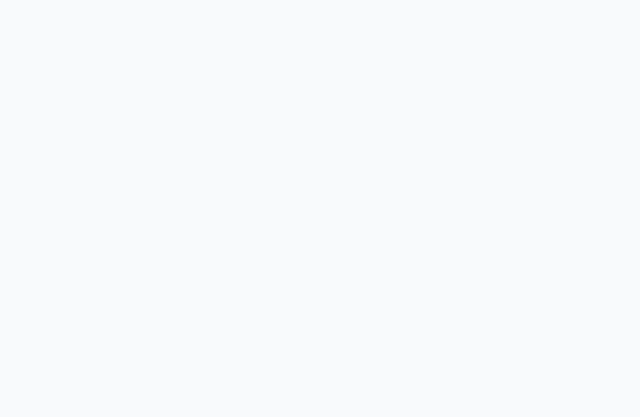
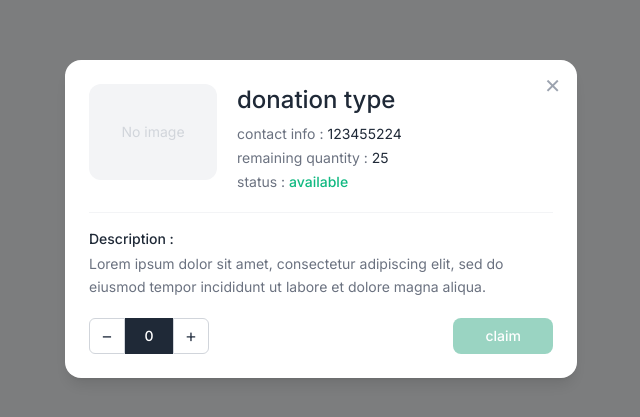
Before and after one commit to Sara-pro-vesion/bit-project, a React (Vite) app: page /d in a window 1280 px wide. Before the commit this address had no page. Shown: the part 181-598 px from the top of the page, without its empty margins (319-959 px from the left). Built offline with nearby package versions, Linux system fonts and the light colour scheme.

Commit message:
Donation Form made

```diff
--- a/src/App.jsx
+++ b/src/App.jsx
@@ -3,15 +3,20 @@ import SignUp from './pages/SignUp';
 import CharityPage from './pages/CharityPage';
 import { BrowserRouter as Router, Routes, Route } from 'react-router-dom';
 import DonorPage from './pages/DonorPage';
+import DonationModal from './components/MoreInfo';
+import DonationForm from './components/DonationForm';
 
 export default function App() {
   return (
     <Router>
       <Routes>
-        <Route path='/CharityHome' element={<CharityPage />} />
-        <Route path='/' element={<LogIn />} />
-        <Route path='/signup' element={<SignUp />} />
-        <Route path='/DonorHome' element={<DonorPage />} />
+        <Route path="/CharityHome" element={<CharityPage />} />
+        <Route path="/login" element={<LogIn />} />
+        <Route path="/" element={<LogIn />} />
+        <Route path="/signup" element={<SignUp />} />
+        <Route path="/DonorHome" element={<DonorPage />} />
+        <Route path="/d" element={<DonationModal />} />
+        <Route path='/f' element={<DonationForm />} />
       </Routes>
     </Router>
   );
--- a/src/components/CardCh.jsx
+++ b/src/components/CardCh.jsx
@@ -1,7 +1,19 @@
 export default function CardCh({ data }) {
   return (
     <div className="w-[300px] max-w-full mx-auto bg-white border border-[#C2C2C2] rounded-[20px] overflow-hidden shadow-lg shadow-[#4848483f] hover:shadow-none">
-      <div className="h-32 border-b border-[#C2C2C2] bg-gradient-to-br from-purple-100 via-white to-white" />
+      <div className="h-32 border-b border-[#C2C2C2] bg-gray-100 overflow-hidden">
+        {data?.image ? (
+          <img
+            src={data.image}
+            alt={data?.type || 'Donation image'}
+            className="w-full h-full object-cover"
+          />
+        ) : (
+          <div className="flex h-full items-center justify-center text-gray-400 text-sm">
+            No image
+          </div>
+        )}
+      </div>
       <div className="p-4">
         <h4 className="text-[22px] font-semibold text-slate-900 mb-4">
           {data?.type || 'Unknown'}
@@ -10,7 +22,7 @@ export default function CardCh({ data }) {
           <span className="text-slate-700 text-[18px] font-medium">
             stock: {data?.quantity ?? 0}
           </span>
-          <button className="bg-emerald-500 text-white px-3 py-1 rounded-lg text-lg font-medium hover:shadow-xl transition-shadow duration-300 ease-in-out">
+          <button className="bg-emerald-500 text-white px-3 py-1 rounded-lg text-lg font-medium shadow-lg shadow-[#c2c2c2] hover:shadow-none transition-shadow duration-300 ease-in-out">
             more
           </button>
         </div>
--- /dev/null
+++ b/src/components/DonationForm.jsx
@@ -0,0 +1,85 @@
+import { useState, useRef } from "react";
+
+export default function DonationForm({ onSubmit }) {
+  const [image, setImage] = useState(null);
+  const [preview, setPreview] = useState(null);
+  const [form, setForm] = useState({
+    typeOfDonation: "",
+ quantity: "",
+ description: "",
+     contactInfo: "",
+  });
+
+  const fileInputRef = useRef(null);
+
+  const handleImageChange = (e) => {
+    const file = e.target.files[0];
+    if (!file) return;
+    setImage(file);
+    setPreview(URL.createObjectURL(file));
+  };
+
+  const handleChange = (e) => {
+    setForm((prev) => ({ ...prev, [e.target.name]: e.target.value }));
+  };
+
+  const handleSubmit = () => {
+    onSubmit?.({ ...form, image });
+  };
+
+  return (
+    <div className="bg-white rounded-2xl border border-gray-200 p-6 w-full max-w-lg">
+      <div className="flex gap-6 items-start">
+
+        {/* Image upload */}
+        <div
+          onClick={() => fileInputRef.current.click()}
+          className="w-36 min-w-[9rem] h-36 bg-gray-200 rounded-xl flex items-center justify-center cursor-pointer hover:bg-gray-300 transition-colors overflow-hidden"
+        >
+          {preview ? (
+            <img src={preview} alt="preview" className="w-full h-full object-cover" />
+          ) : (
+            <span className="text-gray-600 text-sm font-medium">import</span>
+          )}
+        </div>
+        <input
+          ref={fileInputRef}
+          type="file"
+          accept="image/*"
+          className="hidden"
+          onChange={handleImageChange}
+        />
+
+        <div className="flex flex-col gap-3 flex-1">
+          {[
+            { name: "typeOfDonation", placeholder: "type of donation" },
+            { name: "quantity",       placeholder: "quantity", type: "number" },
+            { name: "description",    placeholder: "description" },
+            { name: "contactInfo",    placeholder: "contact info" },
+          ].map(({ name, placeholder, type = "text" }) => (
+            <input
+              key={name}
+              name={name}
+              type={type}
+              placeholder={placeholder}
+              value={form[name]}
+              onChange={handleChange}
+              className="w-full border border-gray-300 rounded-lg px-3 py-2 text-sm text-gray-700 placeholder-gray-400 outline-none focus:border-gray-500 transition-colors"
+            />
+          ))}
+        </div>
+
+      </div>
+
+
+      <div className="flex justify-end mt-6">
+        <button
+          onClick={handleSubmit}
+          className="px-8 py-2 bg-gray-800 hover:bg-gray-900 text-white text-sm font-medium rounded-lg transition-colors"
+        >
+          done
+        </button>
+      </div>
+    </div>
+  );
+}
--- a/src/components/LoginForm.jsx
+++ b/src/components/LoginForm.jsx
@@ -63,7 +63,7 @@ export default function LoginForm() {
       </p>
       <p className="text-left text-[#334155] text-lg leading-snug mt-4">
         or view available donations directly{' '}
-        <Link to="/" className="text-[#2563eb] hover:underline font-medium">
+        <Link to="/CharityHome" className="text-[#2563eb] hover:underline font-medium">
           here
         </Link>.
       </p>
--- /dev/null
+++ b/src/components/MoreInfo.jsx
@@ -0,0 +1,143 @@
+import { useState } from "react";
+
+const getStatus = (remaining, hasPendingClaim) => {
+  if (remaining === 0) return "unavailable";
+  if (hasPendingClaim) return "pending";
+  return "available";
+};
+
+export default function DonationModal({
+  title = "donation type",
+  contactInfo = "123455224",
+  initialQuantity = 25,
+  initialStatus = "available",
+  description = "Lorem ipsum dolor sit amet, consectetur adipiscing elit, sed do eiusmod tempor incididunt ut labore et dolore magna aliqua.",
+  image = null,
+  onClose,
+  onClaim,
+}) {
+  const [qty, setQty] = useState(0);
+  const [remaining, setRemaining] = useState(initialQuantity);
+  const [hasPendingClaim, setHasPendingClaim] = useState(false);
+
+  const status = getStatus(remaining, hasPendingClaim);
+
+  const handleClaim = () => {
+    if (qty === 0 || status === "unavailable") return;
+    const newRemaining = remaining - qty;
+    setRemaining(newRemaining);
+    setQty(0);
+    setHasPendingClaim(true);
+    onClaim?.({ qty, remaining: newRemaining, status: getStatus(newRemaining, true) });
+  };
+
+  const handleConfirm = () => {
+    setHasPendingClaim(false);
+  };
+
+  const statusConfig = {
+    available:   { label: "available",   style: "text-emerald-500" },
+    pending:     { label: "pending",     style: "text-amber-500"   },
+    unavailable: { label: "unavailable", style: "text-red-500"     },
+  };
+
+  const { label, style } = statusConfig[status];
+
+  return (
+    <div className="fixed inset-0 bg-black/50 flex items-center justify-center z-50 p-4">
+      <div className="bg-white rounded-2xl p-6 w-full max-w-lg relative shadow-lg">
+
+        {/* Close button */}
+        <button
+          onClick={onClose}
+          className="absolute top-4 right-4 text-gray-400 hover:text-gray-600 text-xl leading-none"
+        >
+          ✕
+        </button>
+
+        {/* Top section */}
+        <div className="flex gap-5 mb-5">
+          <div className="w-32 min-w-[8rem] h-24 bg-gray-100 rounded-xl flex items-center justify-center overflow-hidden">
+            {image ? (
+              <img src={image} alt={title} className="w-full h-full object-cover" />
+            ) : (
+              <span className="text-gray-300 text-sm">No image</span>
+            )}
+          </div>
+
+          <div className="flex flex-col justify-center gap-1">
+            <h2 className="text-2xl font-medium text-gray-800 mb-1">{title}</h2>
+            <p className="text-sm text-gray-500">
+              contact info : <span className="text-gray-800">{contactInfo}</span>
+            </p>
+            <p className="text-sm text-gray-500">
+              remaining quantity : <span className="text-gray-800">{remaining}</span>
+            </p>
+            <p className="text-sm text-gray-500">
+              status : <span className={`font-medium ${style}`}>{label}</span>
+            </p>
+          </div>
+        </div>
+
+        <hr className="border-gray-100 mb-4" />
+
+        {/* Description */}
+        <div className="mb-5">
+          <p className="text-sm font-medium text-gray-800 mb-1">Description :</p>
+          <p className="text-sm text-gray-500 leading-relaxed">{description}</p>
+        </div>
+
+        {/* Status banner */}
+        {status === "pending" && (
+          <div className="mb-4 px-4 py-2 bg-amber-50 border border-amber-200 rounded-lg flex items-center justify-between">
+            <p className="text-sm text-amber-700">Your claim is awaiting approval.</p>
+            <button
+              onClick={handleConfirm}
+              className="text-xs text-amber-700 underline hover:text-amber-900"
+            >
+              mark confirmed
+            </button>
+          </div>
+        )}
+
+        {status === "unavailable" && (
+          <div className="mb-4 px-4 py-2 bg-red-50 border border-red-200 rounded-lg">
+            <p className="text-sm text-red-600">This donation is no longer available.</p>
+          </div>
+        )}
+
+        {/* Footer */}
+        <div className="flex items-center justify-between">
+          <div className="flex items-center">
+            <button
+              onClick={() => setQty((q) => Math.max(0, q - 1))}
+              disabled={status !== "available"}
+              className="w-9 h-9 border border-gray-300 rounded-l-md bg-white text-gray-700 text-lg hover:bg-gray-50 disabled:opacity-40 disabled:cursor-not-allowed active:scale-95 transition-transform"
+            >
+              −
+            </button>
+            <div className="w-12 h-9 bg-gray-800 flex items-center justify-center">
+              <span className="text-white text-sm font-medium">{qty}</span>
+            </div>
+            <button
+              onClick={() => setQty((q) => Math.min(remaining, q + 1))}
+              disabled={status !== "available"}
+              className="w-9 h-9 border border-gray-300 rounded-r-md bg-white text-gray-700 text-lg hover:bg-gray-50 disabled:opacity-40 disabled:cursor-not-allowed active:scale-95 transition-transform"
+            >
+              +
+            </button>
+          </div>
+
+          <button
+            onClick={handleClaim}
+            disabled={qty === 0 || status !== "available"}
+            className="px-8 h-9 bg-emerald-600 hover:bg-emerald-700 disabled:opacity-40 disabled:cursor-not-allowed text-white text-sm font-medium rounded-lg transition-colors"
+          >
+            claim
+          </button>
+        </div>
+
+      </div>
+    </div>
+  );
+}
--- a/src/components/SignupForm.jsx
+++ b/src/components/SignupForm.jsx
@@ -33,7 +33,7 @@ export default function SignupForm() {
     <div className="w-[380px] bg-white p-12 font-sans mx-auto ">
 
       <h2 className="text-[34px] font-bold text-[#0f172a] leading-tight mb-10">
-         create your accout
+         create your account
       </h2>
 
       <form onSubmit={handleSubmit} className="space-y-4 mb-6">
@@ -157,7 +157,7 @@ export default function SignupForm() {
       </p>
       <p className="text-[#334155] text-lg leading-snug mt-4">
         or continue to the donation marketplace{' '}
-        <Link to="/" className="text-[#2563eb] hover:underline font-medium">
+        <Link to="/CharityHome" className="text-[#2563eb] hover:underline font-medium">
           here
         </Link>.
       </p>
--- a/src/components/posts.jsx
+++ b/src/components/posts.jsx
@@ -10,7 +10,7 @@ export default function PreviousPosts(){
 
 
     return(
-        <div className=" bg-white border-t border-[#1E293B]">
+        <div className=" bg-white border-t rounded-md border-[#1E293B]">
             <h3 className="px-12 pt-3 font-Inter text-[28px] text-[#1E293B]">Your posts :</h3>
             <main className="max-w-7xl mx-auto lg:p-5">
                 <div className="grid grid-cols-1 sm:grid-cols-2 md:grid-cols-3 gap-y-10 justify-items-center">
--- a/src/pages/CharityPage.jsx
+++ b/src/pages/CharityPage.jsx
@@ -4,7 +4,10 @@ import Nav from "../components/nav";
 import Marketplace from "../components/Market";
 import Footer from "../components/Footer";
 
+
 export default function CharityPage() {
+
+
   return (
     <div>
       <div className="flex flex-col gap-20 md:gap-[120px]">
```
Also changed, not shown: src/components/Market.jsx (+7 -5 lines), src/assets/food.jpg (added), src/assets/shoes.jpg (added).
